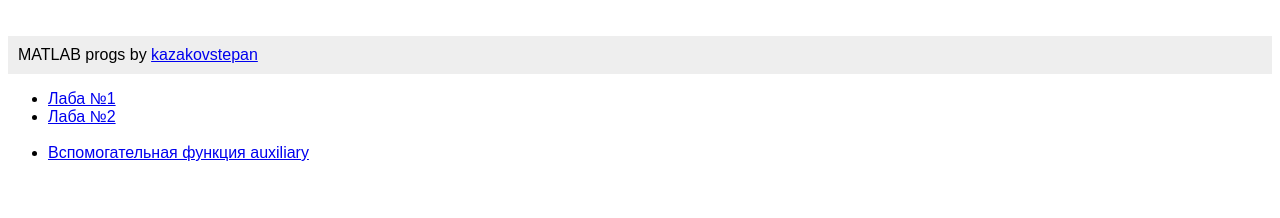
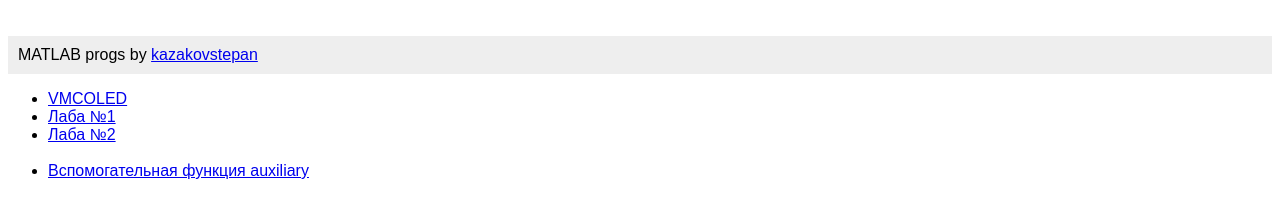
Before and after one commit to ksrt12/matlab, a plain HTML site: page index.html in a window 1280 px wide. Drawn offline with Linux system fonts and the light colour scheme.

Commit message:
VMCOLED
Signed-off-by: Kazakov Stepan <ksrt12group@gmail.com>

```diff
--- a/index.html
+++ b/index.html
@@ -23,6 +23,7 @@ body { padding: 0; font-family: sans-serif; }
 		MATLAB progs by <a href="https://isu.ifmo.ru/person/244669">kazakovstepan</a>
 	</p>
     <ul>
+        <li><a href="VMCOLED.pptx">VMCOLED</a></li>
         <li><a href="laba1.m">Лаба №1</a></li>
         <li><a href="laba2.m">Лаба №2</a></li>
         <br>
```
Also changed, not shown: 1 other file.
